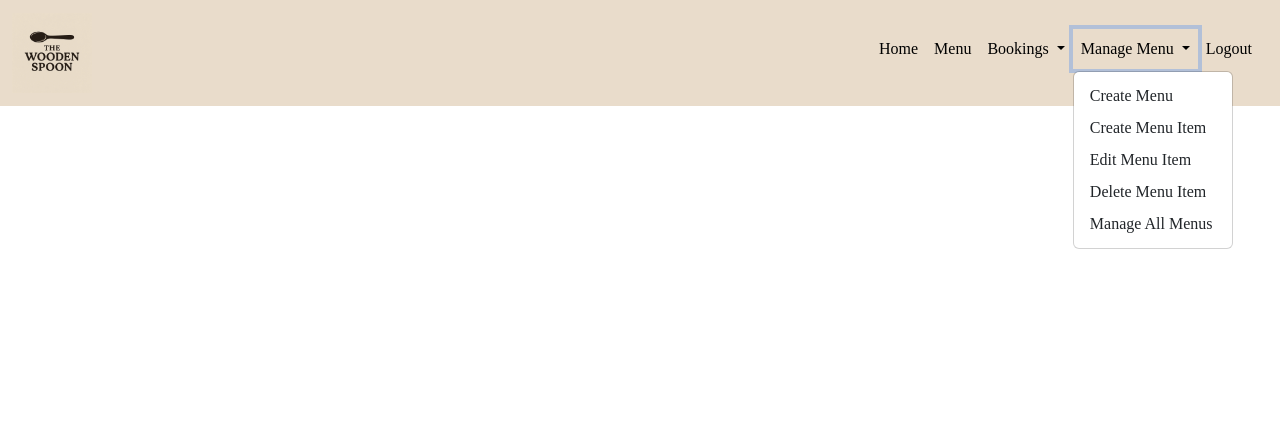
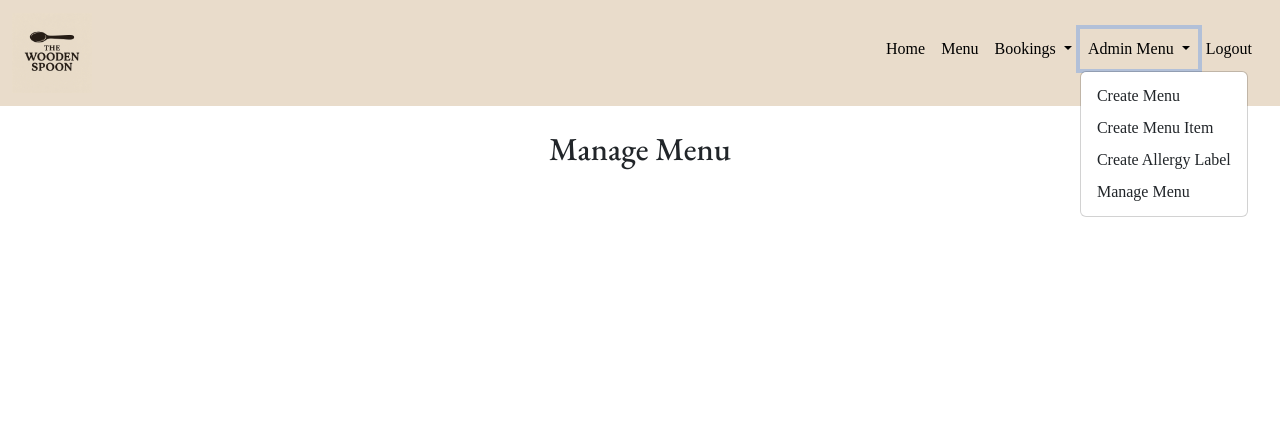
Before and after one commit to Neelp20/Project-4-TheWoodenSpoon, a Django app: page /menu/manage/ in a window 1280 px wide, after a click on "Admin Menu". Shown: the top 448 px of the page. Run offline with Django 4.2, Linux system fonts and the light colour scheme; the visitor is signed in with stand-in values (Sample User, id 1); data that the repository does not hold is empty; some libraries are stand-ins or nearby versions.

Commit message:
Add admin menu page and styling

```diff
--- a/bookings/templates/bookings/admin_manage_bookings.html
+++ b/bookings/templates/bookings/admin_manage_bookings.html
@@ -41,7 +41,7 @@
           <tr>
             <td>{{ booking.date }}</td>
             <td>{{ booking.time }}</td>
-            <td>Table {{ booking.table.number }}</td>
+            <td>{{ booking.table.number }}</td>
             <td>{{ booking.name }}
                {% if booking.user.is_staff %}
             <span class="badge bg-warning text-dark ms-2">Admin</span>
--- a/menu/templates/menu/manage_menu.html
+++ b/menu/templates/menu/manage_menu.html
@@ -1,19 +1,45 @@
 {% extends "base.html" %}
 {% load static %}
-{% block css %}
-<link rel="stylesheet" href="{% static 'menu/css/menu/menu.css' %}">
+
+{% block extra_css %}
+<!-- Bootstrap CSS manually -->
+<link
+  href="https://cdn.jsdelivr.net/npm/bootstrap@5.3.3/dist/css/bootstrap.min.css"
+  rel="stylesheet"
+  integrity="sha384-QWTKZyjpPEjISv5WaRU9OFeRpok6YctnYmDr5pNlyT2bRjXh0JMhjY6hW+ALEwIH"
+  crossorigin="anonymous"
+/>
+<link rel="stylesheet" href="{% static 'menu/css/menu.css' %}">
 {% endblock %}
 
-{% for item in menu_items %}
-  <div class="menu-item-card">
-    <h3>{{ item.title }}</h3>
-    <p>{{ item.description }}</p>
+{% block content %}
+<div class="container py-4">
+  <h2 class="mb-4 text-center">Manage Menu</h2>
 
-    <!-- Allergy Labels -->
-    <div class="allergy-labels">
-      {% for label in item.allergy_labels.all %}
-        <span class="badge allergy">{{ label.name }}</span>
+  {% regroup menu_items by category as category_list %}
+
+  {% for group in category_list %}
+    <div class="mb-4">
+      <h3 class="text-primary border-bottom pb-2">{{ group.grouper|title }}</h3>
+
+      {% for item in group.list %}
+        <div class="menu-item-card mb-3 border p-3 rounded shadow-sm">
+          <h4>{{ item.title }}</h4>
+          <p>{{ item.description|safe }}</p>
+
+          <div class="allergy-labels mb-2">
+            {% for label in item.allergy_labels.all %}
+              <span class="badge bg-warning text-dark">{{ label.name }}</span>
+            {% endfor %}
+          </div>
+
+          {% if item.pk %}
+          <a href="{% url 'editmenu' item.pk %}" class="btn btn-sm btn-outline-primary me-2">Edit</a>
+          <a href="{% url 'deletemenuitems' item.pk %}" class="btn btn-sm btn-outline-danger">Delete</a>
+          {% endif %}
+        </div>
       {% endfor %}
     </div>
-  </div>
-{% endfor %}
+  {% endfor %}
+</div>
+{% endblock %}
--- a/menu/urls.py
+++ b/menu/urls.py
@@ -3,18 +3,10 @@ from . import views
 
 urlpatterns = [
     path('menu/', views.menu_view, name='menu'),
-    # add other paths as needed
-    path('create_menu/', views.CreateMenuView.as_view(),
-         name='create_menu'),
-    path('create_menu_item/', views.CreateMenuItemsView.as_view(),
-         name='create_menu_item'),
-    path('createmenuitem/', views.CreateAllergyLabelsView.as_view(),
-         name='create_menu_items'),
-    path('deletemenuitem/', views.DeleteMenuItemView.as_view(),
-         name='deletemenuitems'),
-    path('editmenu/', views.EditMenuItemView.as_view(),
-         name='editmenu'),
-    path('manage/', views.ManageMenuView.as_view(),
-         name='managemenus')
-
+    path('create_menu/', views.CreateMenuView.as_view(), name='create_menu'),
+    path('create_menu_item/', views.CreateMenuItemsView.as_view(), name='create_menu_item'),
+    path('create_allergy_label/', views.CreateAllergyLabelsView.as_view(), name='create_allergy_label'),
+    path('deletemenuitem/<int:pk>/', views.DeleteMenuItemView.as_view(), name='deletemenuitems'),
+    path('editmenu/<int:pk>/', views.EditMenuItemView.as_view(), name='editmenu'),
+    path('manage/', views.ManageMenuView.as_view(), name='managemenus'),
 ]
--- a/menu/views.py
+++ b/menu/views.py
@@ -50,7 +50,7 @@ class CreateMenuItemsView(CreateView):
 class CreateAllergyLabelsView(CreateView):
     model = AllergyLabel
     form_class = AllergyLabelsForm
-    template_name = 'menu/createmenu_items.html'
+    template_name = 'menu/create_allergy_label.html'
     success_url = reverse_lazy('menu')
 
     def form_valid(self, form):
@@ -62,21 +62,22 @@ class CreateAllergyLabelsView(CreateView):
 class DeleteMenuItemView(DeleteView):
     model = MenuItem
     template_name = 'menu/delete_menu_item.html'
-    success_url = reverse_lazy('menu')
+    success_url = reverse_lazy('managemenus')
 
     def form_valid(self, form):
-        messages.success(self.request, 'Items deleted successfully')
+        messages.success(self.request, 'Menu item deleted successfully')
         return super().form_valid(form)
 
 
 @method_decorator(staff_member_required, name='dispatch')
 class EditMenuItemView(UpdateView):
-    model = Menu
+    model = MenuItem
+    form_class = MenuItemForm
     template_name = 'menu/edit_menu.html'
-    success_url = reverse_lazy('menu')
+    success_url = reverse_lazy('managemenus')
 
     def form_valid(self, form):
-        messages.success(self.request, 'Edited successfully')
+        messages.success(self.request, 'Menu item updated successfully')
         return super().form_valid(form)
 
 
@@ -89,6 +90,8 @@ class ManageMenuView(ListView):
 
     def get_queryset(self):
         return MenuItem.objects.select_related(
-            'menu', 'category').prefetch_related(
-                'allergy_labels').order_by(
-                    'menu', 'category', 'title')
+            'menu'
+            ).prefetch_related(
+                'allergy_labels'
+                ).order_by(
+                    'category', 'title')
--- a/templates/includes/header.html
+++ b/templates/includes/header.html
@@ -6,9 +6,18 @@
     <div class="container-fluid">
       <!-- Logo -->
       <a class="navbar-brand" href="{% url 'home' %}">
-        <img src="{% static 'images/logo.webp' %}" alt="The Wooden Spoon Logo" class="logo" />
+        <img
+          src="{% static 'images/logo.webp' %}"
+          alt="The Wooden Spoon Logo"
+          class="logo"
+        />
       </a>
-      <button class="navbar-toggler" type="button" data-bs-toggle="collapse" data-bs-target="#navbarNav">
+      <button
+        class="navbar-toggler"
+        type="button"
+        data-bs-toggle="collapse"
+        data-bs-target="#navbarNav"
+      >
         <span class="navbar-toggler-icon"></span>
       </button>
 
@@ -16,61 +25,131 @@
         <ul class="navbar-nav me-2 mb-2">
           <!-- Home -->
           <li class="nav-item">
-            <a class="nav-link {% if url_name == 'home' %}active{% endif %}" href="{% url 'home' %}">Home</a>
+            <a
+              class="nav-link {% if url_name == 'home' %}active{% endif %}"
+              href="{% url 'home' %}"
+              >Home</a
+            >
           </li>
 
           <!-- Menu - visible to everyone -->
           <li class="nav-item">
-            <a class="nav-link {% if url_name == 'menu' %}active{% endif %}" href="{% url 'menu' %}">Menu</a>
+            <a
+              class="nav-link {% if url_name == 'menu' %}active{% endif %}"
+              href="{% url 'menu' %}"
+              >Menu</a
+            >
           </li>
 
           <!-- Bookings Dropdown -->
-          {% if user.is_authenticated %}
-            {% if user.is_staff %}
+          {% if user.is_authenticated %} {% if user.is_staff %}
           <!-- Admin View -->
           <li class="nav-item dropdown">
-                <a class="nav-link dropdown-toggle {% if url_name in 'bookings manage-bookings past-bookings admin-manage-bookings' %}active{% endif %}" href="#" role="button" data-bs-toggle="dropdown">
+            <a
+              class="nav-link dropdown-toggle {% if url_name in 'bookings manage-bookings past-bookings admin-manage-bookings' %}active{% endif %}"
+              href="#"
+              role="button"
+              data-bs-toggle="dropdown"
+            >
               Bookings
             </a>
             <ul class="dropdown-menu">
-                  <li><a class="dropdown-item" href="{% url 'bookings' %}">Create Booking</a></li>
-                  <li><a class="dropdown-item" href="{% url 'manage-bookings' %}">Upcoming Bookings</a></li>
-                  <li><a class="dropdown-item" href="{% url 'past-bookings' %}">Past Bookings</a></li>
-                  <li><a class="dropdown-item" href="{% url 'admin-manage-bookings' %}">All Bookings (Admin)</a></li>
+              <li>
+                <a class="dropdown-item" href="{% url 'bookings' %}"
+                  >Create Booking</a
+                >
+              </li>
+              <li>
+                <a class="dropdown-item" href="{% url 'manage-bookings' %}"
+                  >Upcoming Bookings</a
+                >
+              </li>
+              <li>
+                <a class="dropdown-item" href="{% url 'past-bookings' %}"
+                  >Past Bookings</a
+                >
+              </li>
+              <li>
+                <a
+                  class="dropdown-item"
+                  href="{% url 'admin-manage-bookings' %}"
+                  >All Bookings (Admin)</a
+                >
+              </li>
             </ul>
           </li>
           {% else %}
           <!-- Customer View -->
           <li class="nav-item dropdown">
-                <a class="nav-link dropdown-toggle {% if url_name in 'bookings manage-bookings past-bookings' %}active{% endif %}" href="#" role="button" data-bs-toggle="dropdown">
+            <a
+              class="nav-link dropdown-toggle {% if url_name in 'bookings manage-bookings past-bookings' %}active{% endif %}"
+              href="#"
+              role="button"
+              data-bs-toggle="dropdown"
+            >
               Bookings
             </a>
             <ul class="dropdown-menu">
-                  <li><a class="dropdown-item" href="{% url 'bookings' %}">Create Booking</a></li>
-                  <li><a class="dropdown-item" href="{% url 'manage-bookings' %}">Upcoming Bookings</a></li>
-                  <li><a class="dropdown-item" href="{% url 'past-bookings' %}">Past Bookings</a></li>
+              <li>
+                <a class="dropdown-item" href="{% url 'bookings' %}"
+                  >Create Booking</a
+                >
+              </li>
+              <li>
+                <a class="dropdown-item" href="{% url 'manage-bookings' %}"
+                  >Upcoming Bookings</a
+                >
+              </li>
+              <li>
+                <a class="dropdown-item" href="{% url 'past-bookings' %}"
+                  >Past Bookings</a
+                >
+              </li>
             </ul>
           </li>
-            {% endif %}
-          {% else %}
+          {% endif %} {% else %}
           <!-- Guest View -->
           <li class="nav-item">
-              <a class="nav-link {% if url_name == 'bookings' %}active{% endif %}" href="{% url 'bookings' %}">Bookings</a>
+            <a
+              class="nav-link {% if url_name == 'bookings' %}active{% endif %}"
+              href="{% url 'bookings' %}"
+              >Bookings</a
+            >
           </li>
           {% endif %}
 
           <!-- Admin-only Menu Management -->
           {% if user.is_staff %}
           <li class="nav-item dropdown">
-            <a class="nav-link dropdown-toggle {% if url_name in 'create_menu create_menu_item editmenu deletemenuitems managemenus' %}active{% endif %}" href="#" role="button" data-bs-toggle="dropdown">
-              Manage Menu
+            <a
+              class="nav-link dropdown-toggle {% if url_name in 'create_menu create_menu_item editmenu deletemenuitems managemenus' %}active{% endif %}"
+              href="#"
+              role="button"
+              data-bs-toggle="dropdown"
+            >
+              Admin Menu
             </a>
             <ul class="dropdown-menu">
-              <li><a class="dropdown-item" href="{% url 'create_menu' %}">Create Menu</a></li>
-              <li><a class="dropdown-item" href="{% url 'create_menu_items' %}">Create Menu Item</a></li>
-              <li><a class="dropdown-item" href="{% url 'editmenu' %}">Edit Menu Item</a></li>
-              <li><a class="dropdown-item" href="{% url 'deletemenuitems' %}">Delete Menu Item</a></li>
-              <li><a class="dropdown-item" href="{% url 'managemenus' %}">Manage All Menus</a></li>
+              <li>
+                <a class="dropdown-item" href="{% url 'create_menu' %}"
+                  >Create Menu</a
+                >
+              </li>
+              <li>
+                <a class="dropdown-item" href="{% url 'create_menu_item' %}"
+                  >Create Menu Item</a
+                >
+              </li>
+              <li>
+                <a class="dropdown-item" href="{% url 'create_allergy_label' %}"
+                  >Create Allergy Label</a
+                >
+              </li>
+              <li>
+                <a class="dropdown-item" href="{% url 'managemenus' %}"
+                  >Manage Menu</a
+                >
+              </li>
             </ul>
           </li>
           {% endif %}
@@ -82,10 +161,18 @@
           </li>
           {% else %}
           <li class="nav-item">
-            <a class="nav-link {% if url_name == 'account_signup' %}active{% endif %}" href="{% url 'account_signup' %}">Register</a>
+            <a
+              class="nav-link {% if url_name == 'account_signup' %}active{% endif %}"
+              href="{% url 'account_signup' %}"
+              >Register</a
+            >
           </li>
           <li class="nav-item">
-            <a class="nav-link {% if url_name == 'account_login' %}active{% endif %}" href="{% url 'account_login' %}">Login</a>
+            <a
+              class="nav-link {% if url_name == 'account_login' %}active{% endif %}"
+              href="{% url 'account_login' %}"
+              >Login</a
+            >
           </li>
           {% endif %}
         </ul>
```
Also changed, not shown: menu/templates/menu/create_allergy_label.html (added, +19 -0 lines), menu/templates/menu/create_menu.html (+14 -0 lines), menu/templates/menu/delete_menu_item.html (+14 -0 lines), menu/templates/menu/edit_menu.html (added, +13 -0 lines), menu/templates/menu/create_menu_items.html (line endings or trailing spaces). Lines whose indentation alone changed are shown as unchanged.
